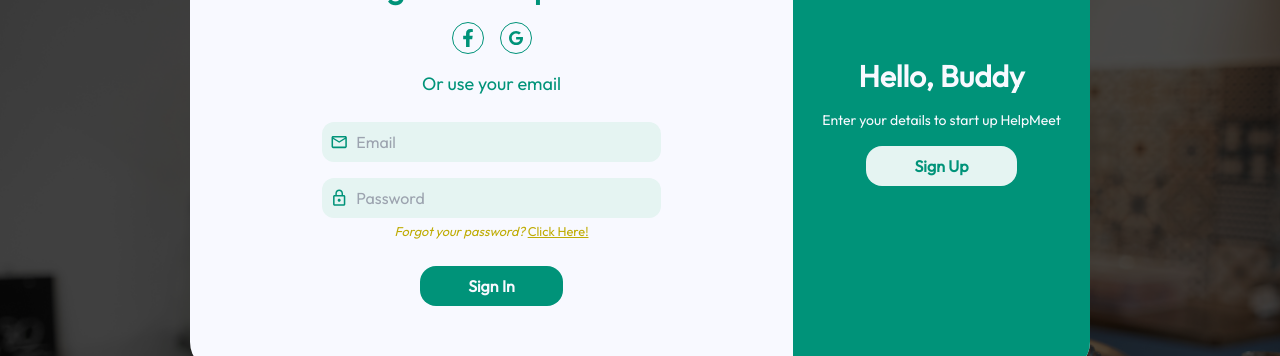
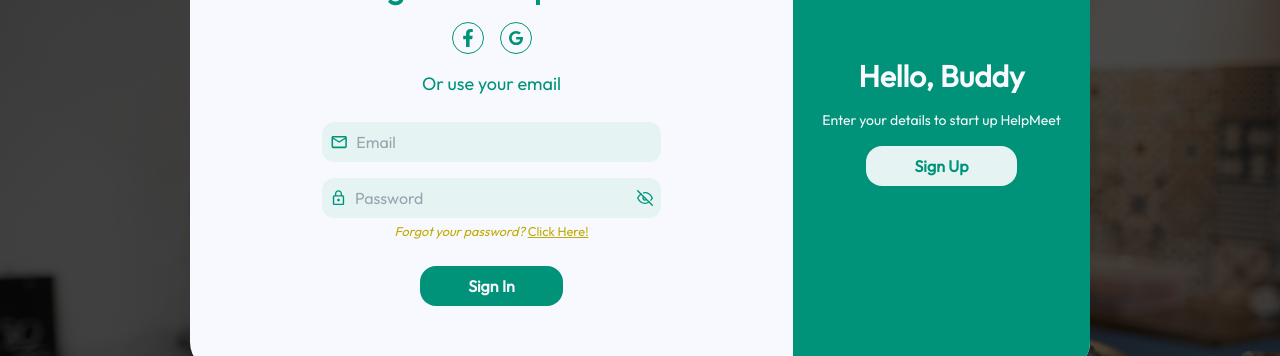
Before and after one commit to adeleke-code/helpmeet-landing-page, a React (Create React App) app: page / in a window 1280 px wide. Both pictures are taken after a click on the button "Sign In". Shown: the part 278-634 px from the top of the page. Built offline with nearby package versions, Linux system fonts and the light colour scheme.

Commit message:
feat: Store access and refresh tokens in localStorage

```diff
--- a/src/components/LoginModal.tsx
+++ b/src/components/LoginModal.tsx
@@ -5,9 +5,9 @@
 import { FaFacebookF } from "react-icons/fa";
 import { ImSpinner10 } from "react-icons/im";
 import { MdLockOutline } from "react-icons/md";
-import { useNavigate } from "react-router-dom";
 import { MdOutlineEmail } from "react-icons/md";
-import { ChangeEvent, FC, useState } from "react";
+import { FiEye, FiEyeOff } from "react-icons/fi";
+import { ChangeEvent, FC, FormEvent, useState } from "react";
 
 import Button from "./Button";
 import TextInput from "./TextInput";
@@ -23,42 +23,47 @@
   onClose,
   openRegisterModal,
 }) => {
-  const [details, setDetails] = useState({ email: "", password: "" });
+  const [credentials, setCredentials] = useState({ email: "", password: "" });
   const [isLoading, setIsLoading] = useState(false);
-
-  const navigate = useNavigate();
+  const [showPassword, setShowPassword] = useState(false);
 
   const handleInputChange = (event: ChangeEvent<HTMLInputElement>) => {
-    setDetails((prev) => {
+    setCredentials((prev) => {
       return { ...prev, [event.target.name]: event.target.value };
     });
   };
 
-  const handleSignIn = async () => {
+  const handleSubmit = async (event: FormEvent<HTMLFormElement>) => {
+    event.preventDefault();
+
     try {
       setIsLoading(true);
 
-      await axios.post(
+      const response = await axios.post(
         `${process.env.REACT_APP_BASE_URI}/auth/login/`,
-        details
+        credentials
       );
 
-      // console.log(res.data);
+      console.log(response.data);
+      const { access, refresh } = response.data.data;
 
-      setDetails({ email: "", password: "" });
+      localStorage.setItem("access", access);
+      localStorage.setItem("refresh", refresh);
 
-      toast.success("Sign in successfull. Welcome.", {
-        autoClose: 5000,
+      setCredentials({ email: "", password: "" });
+
+      toast.success("Sign in successful. Welcome.", {
+        autoClose: 3000,
         position: "top-right",
         hideProgressBar: true,
         closeOnClick: true,
       });
 
-      navigate("/authenticated");
+      onClose();
     } catch (error) {
       setIsLoading(false);
 
-      toast.error("Sign in failed.", {
+      toast.error("Invalid credentials.", {
         autoClose: 5000,
         position: "top-right",
         hideProgressBar: true,
@@ -86,7 +91,7 @@
                 </div>
               </div>
 
-              <div className="w-3/4 space-y-6">
+              <form onSubmit={handleSubmit} className="w-3/4 space-y-6">
                 <p className="text-lg">Or use your email</p>
 
                 <div className="space-y-4">
@@ -95,18 +100,28 @@
                     name="email"
                     placeholder="Email"
                     iconComponent={<MdOutlineEmail />}
-                    value={details.email}
+                    value={credentials.email}
                     onChange={handleInputChange}
                   />
 
-                  <TextInput
-                    type="password"
-                    name="password"
-                    placeholder="Password"
-                    iconComponent={<MdLockOutline />}
-                    value={details.password}
-                    onChange={handleInputChange}
-                  />
+                  <div className="bg-[#E5F4F2] flex items-center gap-2 p-2 rounded-xl">
+                    <MdLockOutline size={20} />
+                    <input
+                      type={showPassword ? "text" : "password"}
+                      name="password"
+                      placeholder="Password"
+                      className="w-full bg-[#E5F4F2] focus:outline-none text-black"
+                      value={credentials.password}
+                      onChange={handleInputChange}
+                    />
+                    <span
+                      className="hover:cursor-pointer"
+                      onClick={() => setShowPassword((prev) => !prev)}
+                    >
+                      {showPassword && <FiEye />}
+                      {!showPassword && <FiEyeOff />}
+                    </span>
+                  </div>
 
                   <small className="text-[#BFAC05]">
                     <i>Forgot your password?</i>{" "}
@@ -115,11 +130,13 @@
                 </div>
 
                 <button
-                  onClick={handleSignIn}
+                  type="submit"
                   className="px-12 py-2 bg-[#009379] text-[#F8F9FF] rounded-2xl font-semibold"
                   disabled={
                     isLoading ||
-                    Object.values(details).some((value) => value.trim() === "")
+                    Object.values(credentials).some(
+                      (value) => value.trim() === ""
+                    )
                   }
                 >
                   {isLoading && (
@@ -131,7 +148,7 @@
 
                   {!isLoading && "Sign In"}
                 </button>
-              </div>
+              </form>
               <small className="block md:hidden">
                 Don't have an account?{" "}
                 <button onClick={openRegisterModal} className="underline">
```
